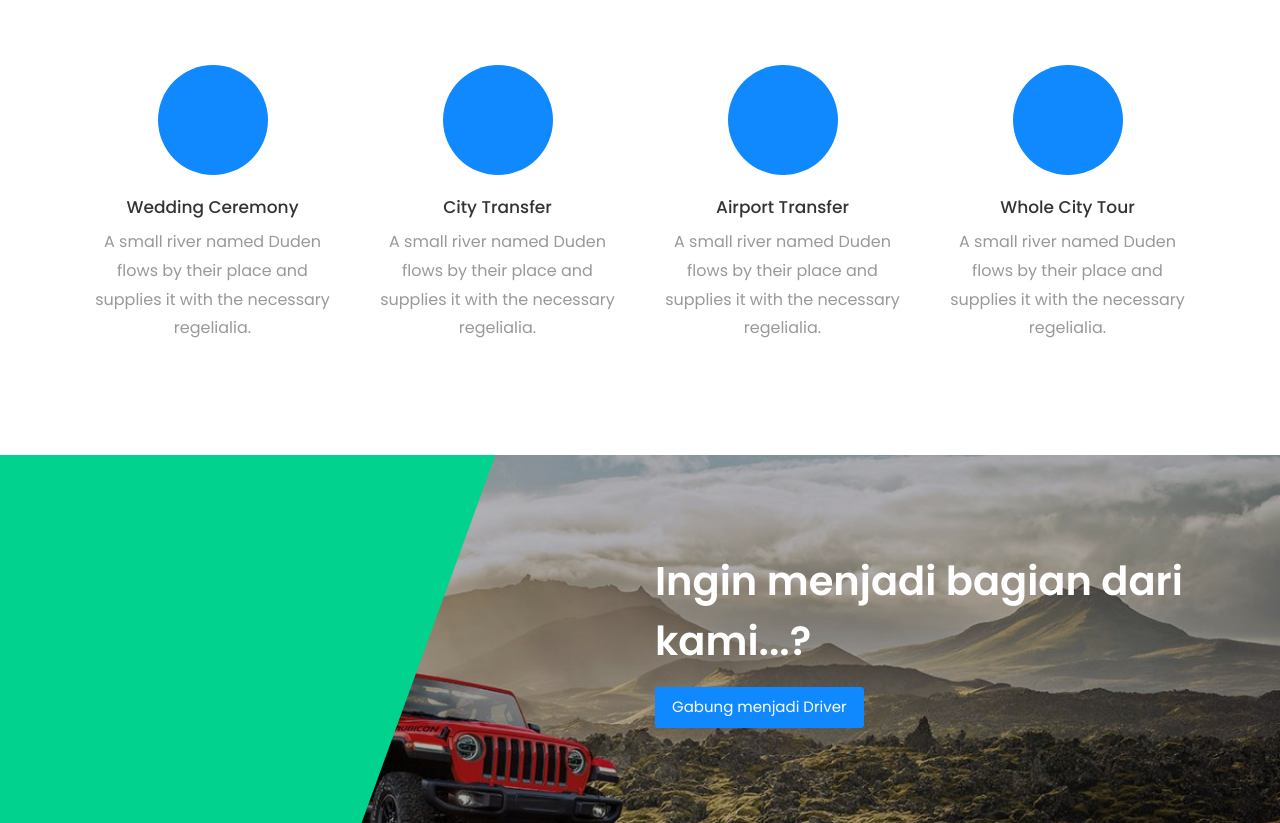
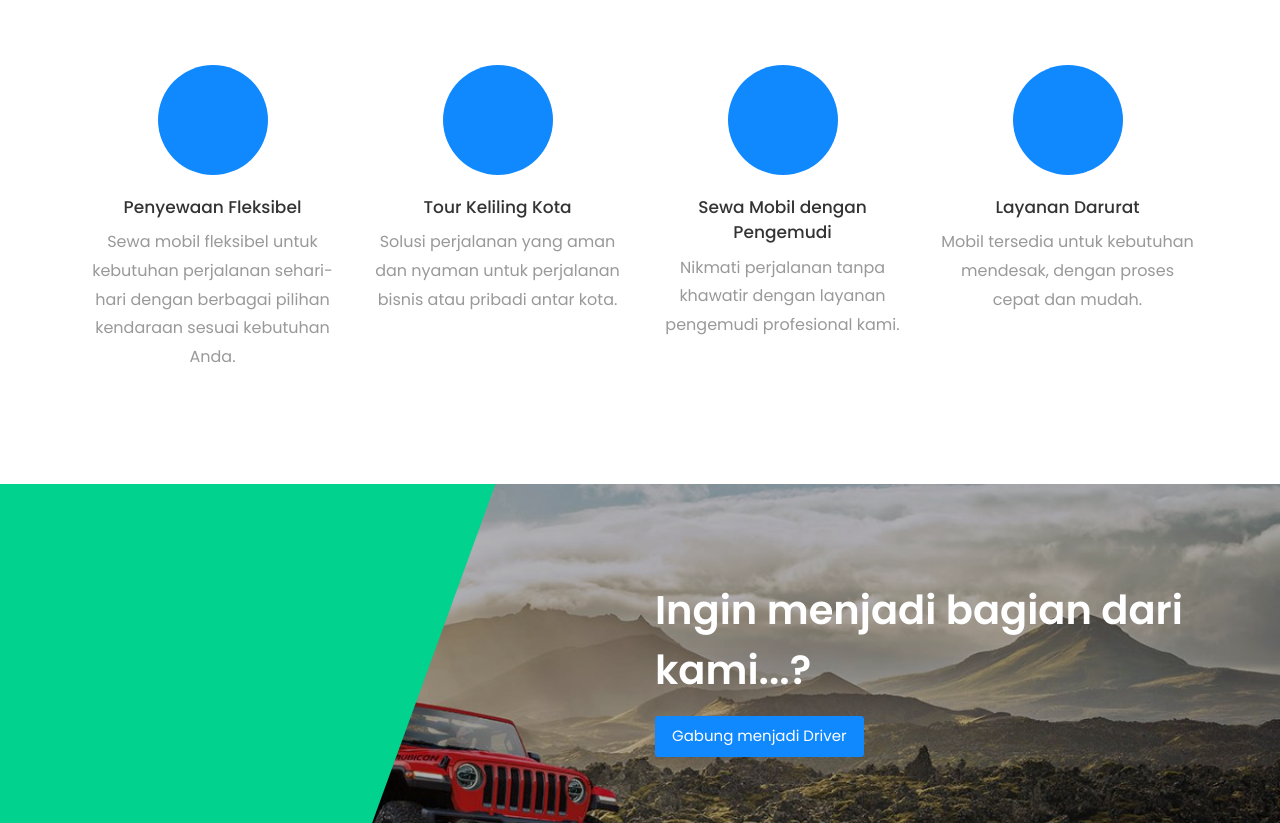
Before and after one commit to guanshiyin28/MPW-Rent-Car, a PHP site: page /services.php in a window 1280 px wide. Shown: the part 782-1605 px from the top of the page. Run offline with PHP 8.4, Linux system fonts and the light colour scheme; some libraries are stand-ins or nearby versions; some web fonts are replaced.

Commit message:
Update Service

```diff
--- a/services.php
+++ b/services.php
@@ -76,8 +76,8 @@
             <div class="services services-2 w-100 text-center">
               <div class="icon d-flex align-items-center justify-content-center"><span class="flaticon-route"></span></div>
               <div class="text w-100">
-                <h3 class="heading mb-2">Wedding Ceremony</h3>
-                <p>A small river named Duden flows by their place and supplies it with the necessary regelialia.</p>
+                <h3 class="heading mb-2">Penyewaan Fleksibel</h3>
+                <p>Sewa mobil fleksibel untuk kebutuhan perjalanan sehari-hari dengan berbagai pilihan kendaraan sesuai kebutuhan Anda.</p>
               </div>
             </div>
           </div>
@@ -85,8 +85,8 @@
             <div class="services services-2 w-100 text-center">
               <div class="icon d-flex align-items-center justify-content-center"><span class="flaticon-route"></span></div>
               <div class="text w-100">
-                <h3 class="heading mb-2">City Transfer</h3>
-                <p>A small river named Duden flows by their place and supplies it with the necessary regelialia.</p>
+                <h3 class="heading mb-2">Tour Keliling Kota</h3>
+                <p>Solusi perjalanan yang aman dan nyaman untuk perjalanan bisnis atau pribadi antar kota.</p>
               </div>
             </div>
           </div>
@@ -94,8 +94,8 @@
             <div class="services services-2 w-100 text-center">
               <div class="icon d-flex align-items-center justify-content-center"><span class="flaticon-route"></span></div>
               <div class="text w-100">
-                <h3 class="heading mb-2">Airport Transfer</h3>
-                <p>A small river named Duden flows by their place and supplies it with the necessary regelialia.</p>
+                <h3 class="heading mb-2">Sewa Mobil dengan Pengemudi</h3>
+                <p>Nikmati perjalanan tanpa khawatir dengan layanan pengemudi profesional kami.</p>
               </div>
             </div>
           </div>
@@ -103,8 +103,8 @@
             <div class="services services-2 w-100 text-center">
               <div class="icon d-flex align-items-center justify-content-center"><span class="flaticon-route"></span></div>
               <div class="text w-100">
-                <h3 class="heading mb-2">Whole City Tour</h3>
-                <p>A small river named Duden flows by their place and supplies it with the necessary regelialia.</p>
+                <h3 class="heading mb-2">Layanan Darurat</h3>
+                <p>Mobil tersedia untuk kebutuhan mendesak, dengan proses cepat dan mudah.</p>
               </div>
             </div>
           </div>
```
